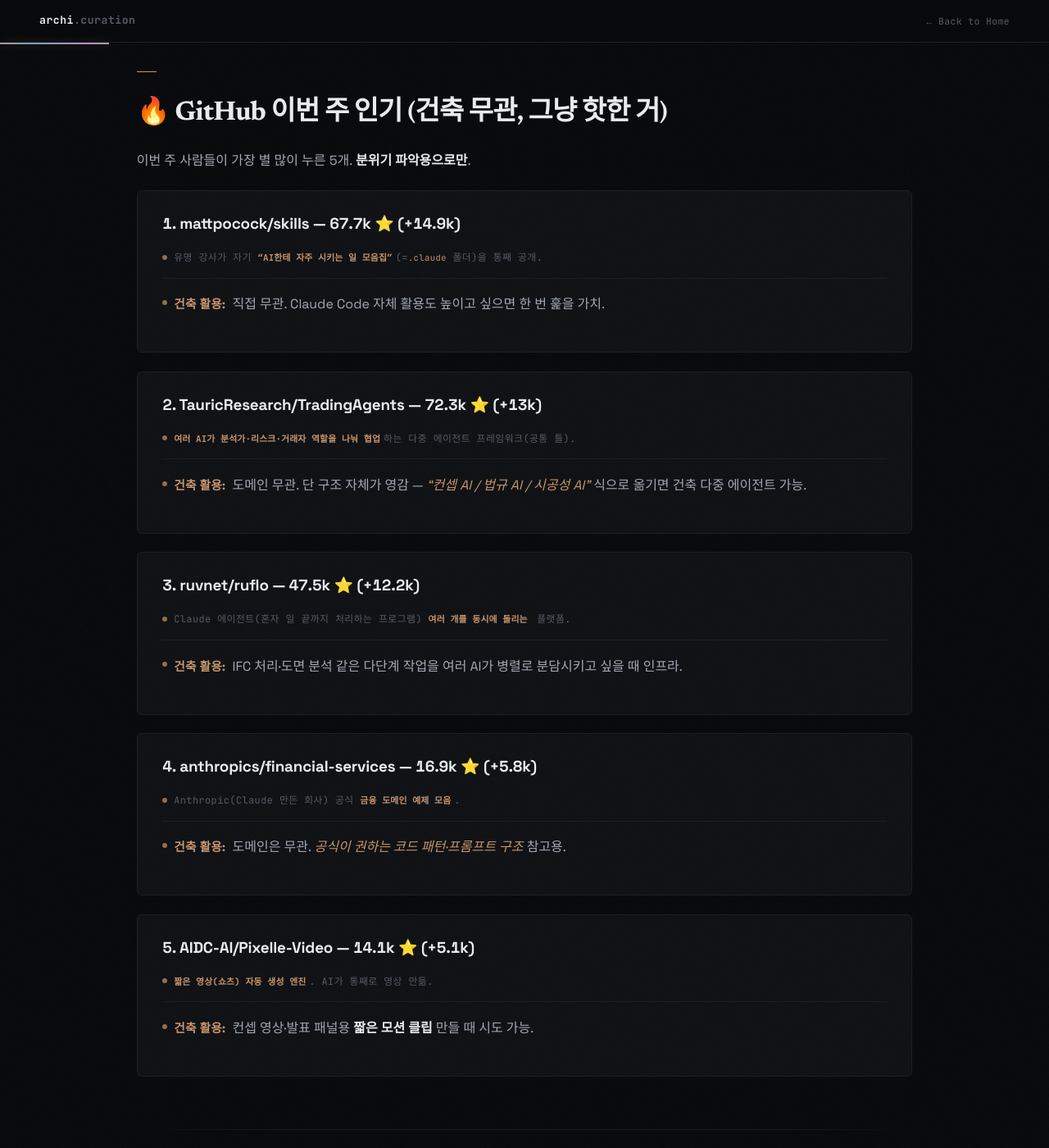
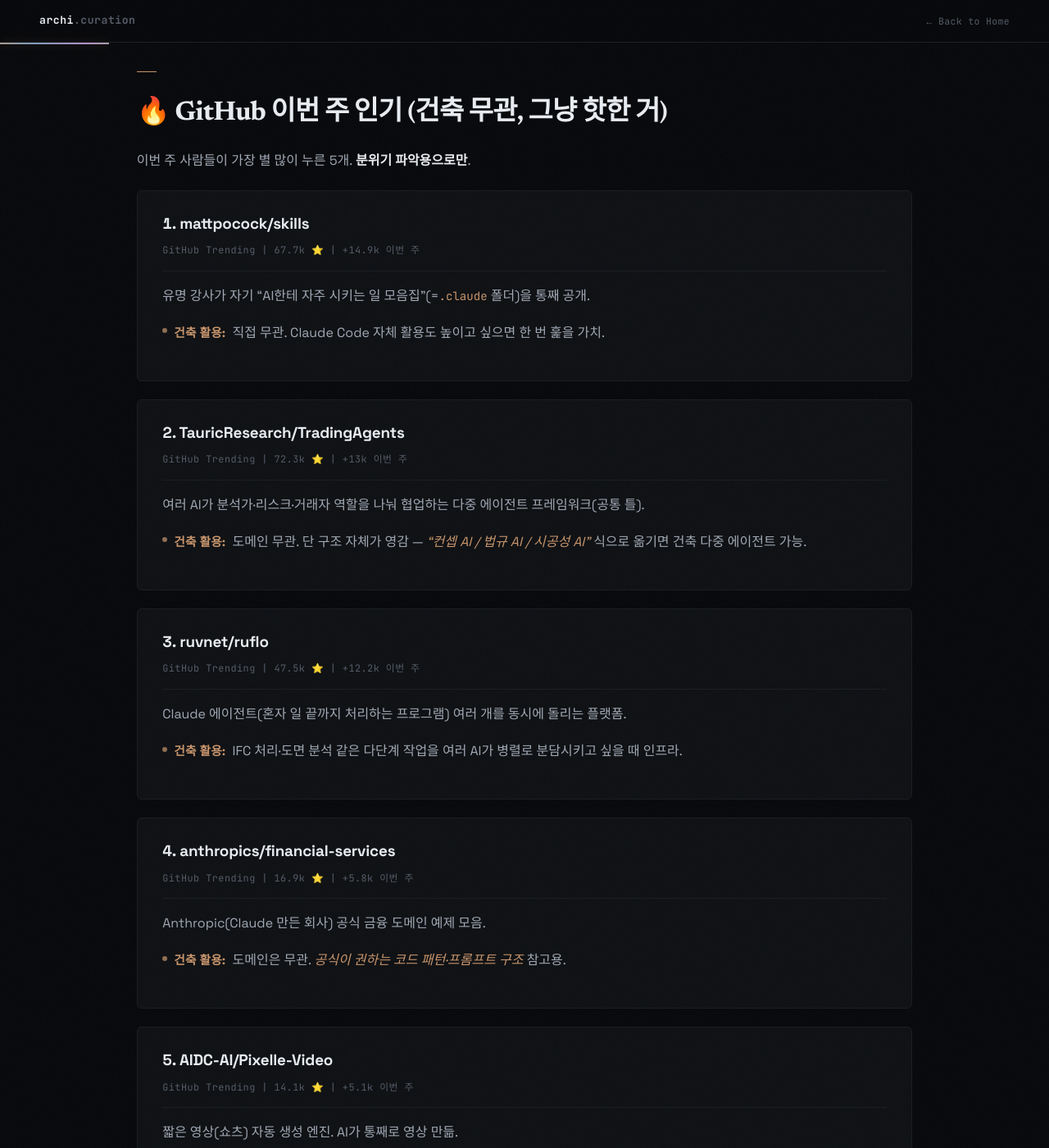
Before and after one commit to ghkch5gh-jpg/ainews-curation, a Jekyll site: the page built from 2026-05-10_일.md, in a window 1280 px wide and 1400 px high, scrolled down 756 px. Shown: the whole window at 82% size. Built offline with Jekyll 4.4.1, drawn with Linux system fonts in a browser that asks for light colours; some web fonts are replaced; some of the changed text lies outside the part shown.

```diff
--- a/2026-05-10_일.md
+++ b/2026-05-10_일.md
@@ -20,30 +20,40 @@ description: "시범 회차 (수동 실행). 정규 회차는 월 · 수 · 금
 
 이번 주 사람들이 가장 별 많이 누른 5개. **분위기 파악용으로만**.
 
-### 1. [mattpocock/skills](https://github.com/mattpocock/skills) — 67.7k ⭐ (+14.9k)
-유명 강사가 자기 **"AI한테 자주 시키는 일 모음집"**(=`.claude` 폴더)을 통째 공개.
+### 1. [mattpocock/skills](https://github.com/mattpocock/skills)
+GitHub Trending | 67.7k ⭐ | +14.9k 이번 주
+
+유명 강사가 자기 "AI한테 자주 시키는 일 모음집"(=`.claude` 폴더)을 통째 공개.
 
 **건축 활용:** 직접 무관. Claude Code 자체 활용도 높이고 싶으면 한 번 훑을 가치.
 
-### 2. [TauricResearch/TradingAgents](https://github.com/TauricResearch/TradingAgents) — 72.3k ⭐ (+13k)
-**여러 AI가 분석가·리스크·거래자 역할을 나눠 협업**하는 다중 에이전트 프레임워크(공통 틀).
+### 2. [TauricResearch/TradingAgents](https://github.com/TauricResearch/TradingAgents)
+GitHub Trending | 72.3k ⭐ | +13k 이번 주
+
+여러 AI가 분석가·리스크·거래자 역할을 나눠 협업하는 다중 에이전트 프레임워크(공통 틀).
 
 **건축 활용:** 도메인 무관. 단 구조 자체가 영감 — *"컨셉 AI / 법규 AI / 시공성 AI"* 식으로 옮기면 건축 다중 에이전트 가능.
 
-### 3. [ruvnet/ruflo](https://github.com/ruvnet/ruflo) — 47.5k ⭐ (+12.2k)
-Claude 에이전트(혼자 일 끝까지 처리하는 프로그램) **여러 개를 동시에 돌리는** 플랫폼.
+### 3. [ruvnet/ruflo](https://github.com/ruvnet/ruflo)
+GitHub Trending | 47.5k ⭐ | +12.2k 이번 주
+
+Claude 에이전트(혼자 일 끝까지 처리하는 프로그램) 여러 개를 동시에 돌리는 플랫폼.
 
 **건축 활용:** IFC 처리·도면 분석 같은 다단계 작업을 여러 AI가 병렬로 분담시키고 싶을 때 인프라.
 
-### 4. [anthropics/financial-services](https://github.com/anthropics/financial-services) — 16.9k ⭐ (+5.8k)
-Anthropic(Claude 만든 회사) 공식 **금융 도메인 예제 모음**.
+### 4. [anthropics/financial-services](https://github.com/anthropics/financial-services)
+GitHub Trending | 16.9k ⭐ | +5.8k 이번 주
+
+Anthropic(Claude 만든 회사) 공식 금융 도메인 예제 모음.
 
 **건축 활용:** 도메인은 무관. *공식이 권하는 코드 패턴·프롬프트 구조* 참고용.
 
-### 5. [AIDC-AI/Pixelle-Video](https://github.com/AIDC-AI/Pixelle-Video) — 14.1k ⭐ (+5.1k)
-**짧은 영상(쇼츠) 자동 생성 엔진**. AI가 통째로 영상 만듦.
+### 5. [AIDC-AI/Pixelle-Video](https://github.com/AIDC-AI/Pixelle-Video)
+GitHub Trending | 14.1k ⭐ | +5.1k 이번 주
 
-**건축 활용:** 컨셉 영상·발표 패널용 **짧은 모션 클립** 만들 때 시도 가능.
+짧은 영상(쇼츠) 자동 생성 엔진. AI가 통째로 영상 만듦.
+
+**건축 활용:** 컨셉 영상·발표 패널용 짧은 모션 클립 만들 때 시도 가능.
 
 ---
 
```
Also changed, not shown: 2026-05-10_일-2.md (+20 -10 lines), 2026-05-11_월.md (+20 -10 lines), CURATION_SPEC.md (+14 -1 lines).
